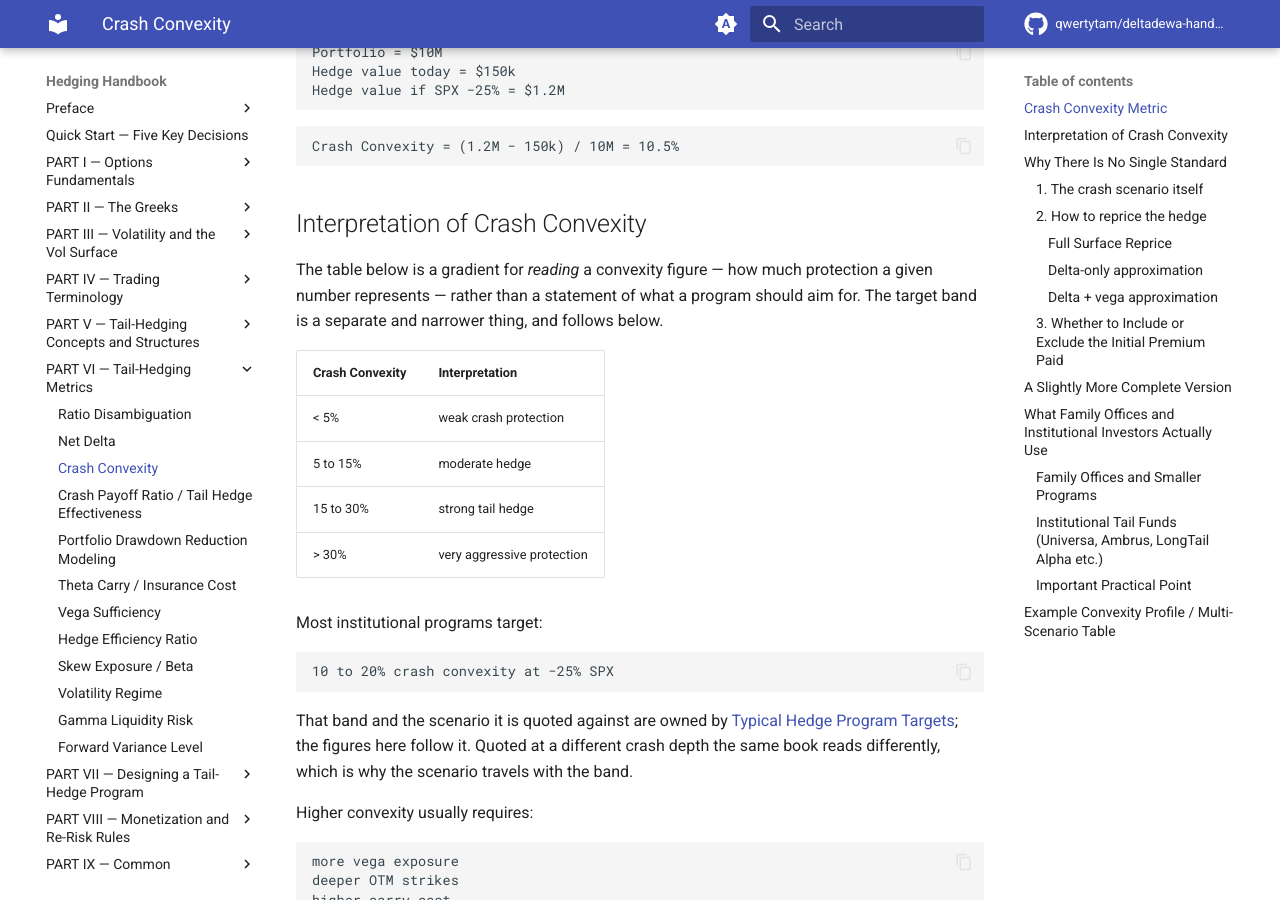
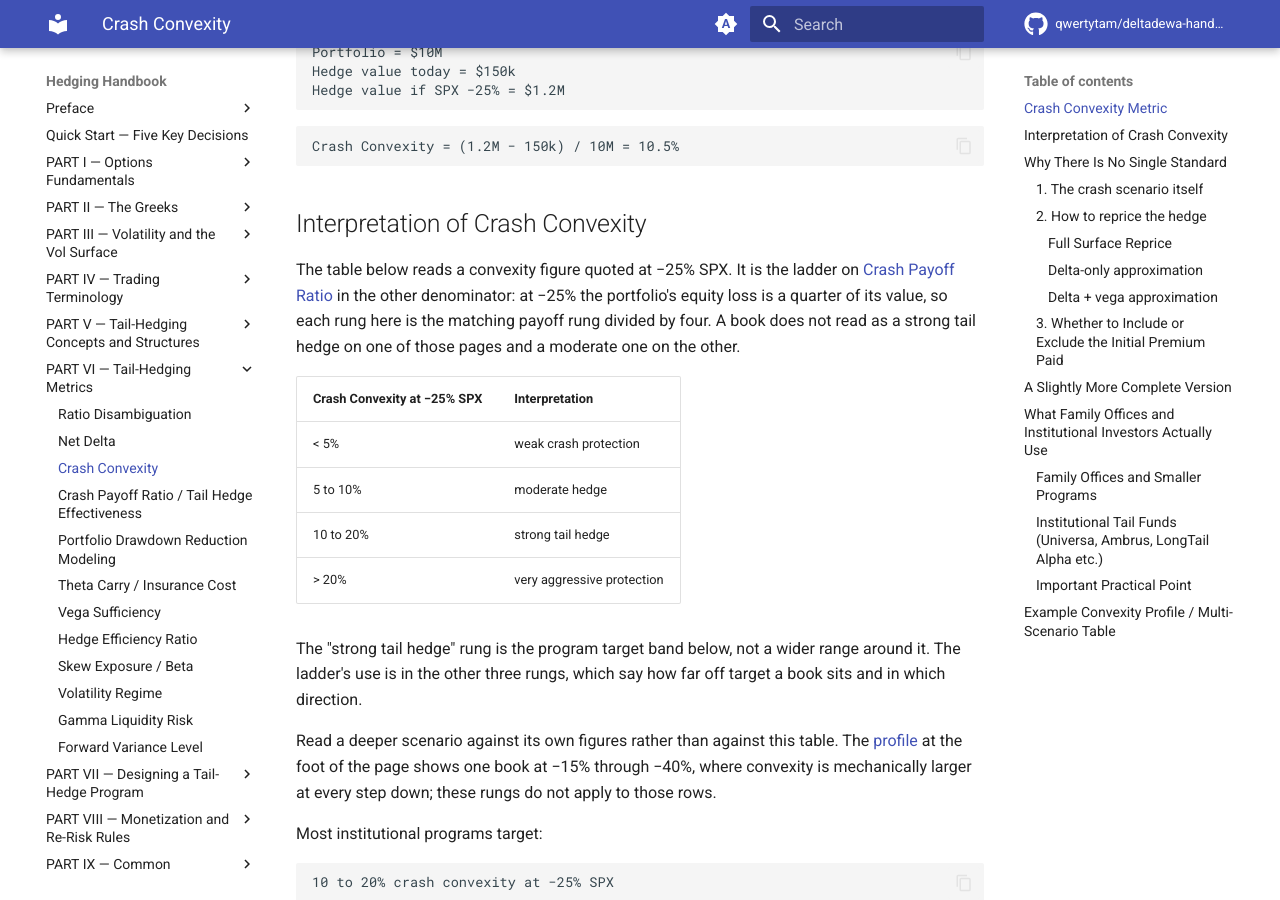
Before and after one commit to qwertytam/deltadewa-handbook, an MkDocs documentation site: the page built from docs/part-6/crash-convexity.md, in a window 1280 px wide and 900 px high, scrolled down 1316 px. Built offline with MkDocs 1.6.1 and Material for MkDocs 9.7.7, drawn with Linux system fonts in a browser that asks for light colours; comment, search, counter and statistics services are not loaded.

Commit message:
Give crash convexity one interpretation ladder, not two
The convexity gradient and the crash payoff ladder disagreed across their
whole length once the payoff rungs were reset to 40-80%. At -25% SPX the two
metrics differ only by the factor of four between portfolio value and
portfolio equity loss, so a book reading 12% convexity was a "moderate hedge"
on one page and a "strong tail hedge" (48% offset) on the other.

Rescale the convexity gradient to the payoff rungs divided by four
(5/10/20 against 20/40/80) and stamp it with the -25% scenario it is read at.
The "strong" rung is now the program target band itself, so the table's use
is in the other three rungs — how far off target a book sits, and which way.

Rewrite the paragraph in ratio-disambiguation.md that argued the two ladders
answered different questions and should not be read against each other. That
defence held while the payoff ladder was a pure meaning-gradient; it stopped
holding when its "strong" rung became the program target.

Relabel the hedge-notional ladder in Part VII to coverage wording. Its numbers
describe a different quantity and are unchanged, but "moderate hedge" had come
to name three different things across the handbook.

Refs #12

Co-Authored-By: Claude Opus 5 <noreply@anthropic.com>

```diff
--- a/docs/part-6/crash-convexity.md
+++ b/docs/part-6/crash-convexity.md
@@ -69,17 +69,28 @@ Crash Convexity = (1.2M − 150k) / 10M = 10.5%
 
 ## Interpretation of Crash Convexity
 
-The table below is a gradient for *reading* a convexity figure — how much
-protection a given number represents — rather than a statement of what a program
-should aim for. The target band is a separate and narrower thing, and follows
-below.
+The table below reads a convexity figure quoted at −25% SPX. It is the ladder on
+[Crash Payoff Ratio](crash-payoff-ratio-tail-hedge-effectiveness.md#interpretation-of-crash-payoff-ratio)
+in the other denominator: at −25% the portfolio's equity loss is a quarter of its
+value, so each rung here is the matching payoff rung divided by four. A book does
+not read as a strong tail hedge on one of those pages and a moderate one on the
+other.
 
-| Crash Convexity | Interpretation             |
-| --------------- | -------------------------- |
-| < 5%            | weak crash protection      |
-| 5 to 15%        | moderate hedge             |
-| 15 to 30%       | strong tail hedge          |
-| > 30%           | very aggressive protection |
+| Crash Convexity at −25% SPX | Interpretation             |
+| --------------------------- | -------------------------- |
+| < 5%                        | weak crash protection      |
+| 5 to 10%                    | moderate hedge             |
+| 10 to 20%                   | strong tail hedge          |
+| > 20%                       | very aggressive protection |
+
+The "strong tail hedge" rung is the program target band below, not a wider range
+around it. The ladder's use is in the other three rungs, which say how far off
+target a book sits and in which direction.
+
+Read a deeper scenario against its own figures rather than against this table.
+The [profile](#convexity-profile) at the foot of the
+page shows one book at −15% through −40%, where convexity is mechanically larger
+at every step down; these rungs do not apply to those rows.
 
 Most institutional programs target:
 
@@ -154,6 +165,8 @@ Institutional tail funds run full surface shock scenarios with explicit skew ste
 
 The most important practical point is that crash convexity is only meaningful when specified with its scenario assumptions. A number quoted as "28% crash convexity" is incomplete without knowing whether that is at −20% or −30% SPX, and whether it assumes a historical vol spike or a flat parallel shift.
 
+<a id="convexity-profile"></a>
+
 ## Example Convexity Profile / Multi-Scenario Table
 
 | Scenario (SPX move) | Vol assumption | Hedge gain | Crash Convexity |
```
Also changed, not shown: docs/part-6/ratio-disambiguation.md (+5 -4 lines), docs/part-7/portfolio-hedge-sizing-framework.md (+5 -5 lines).
